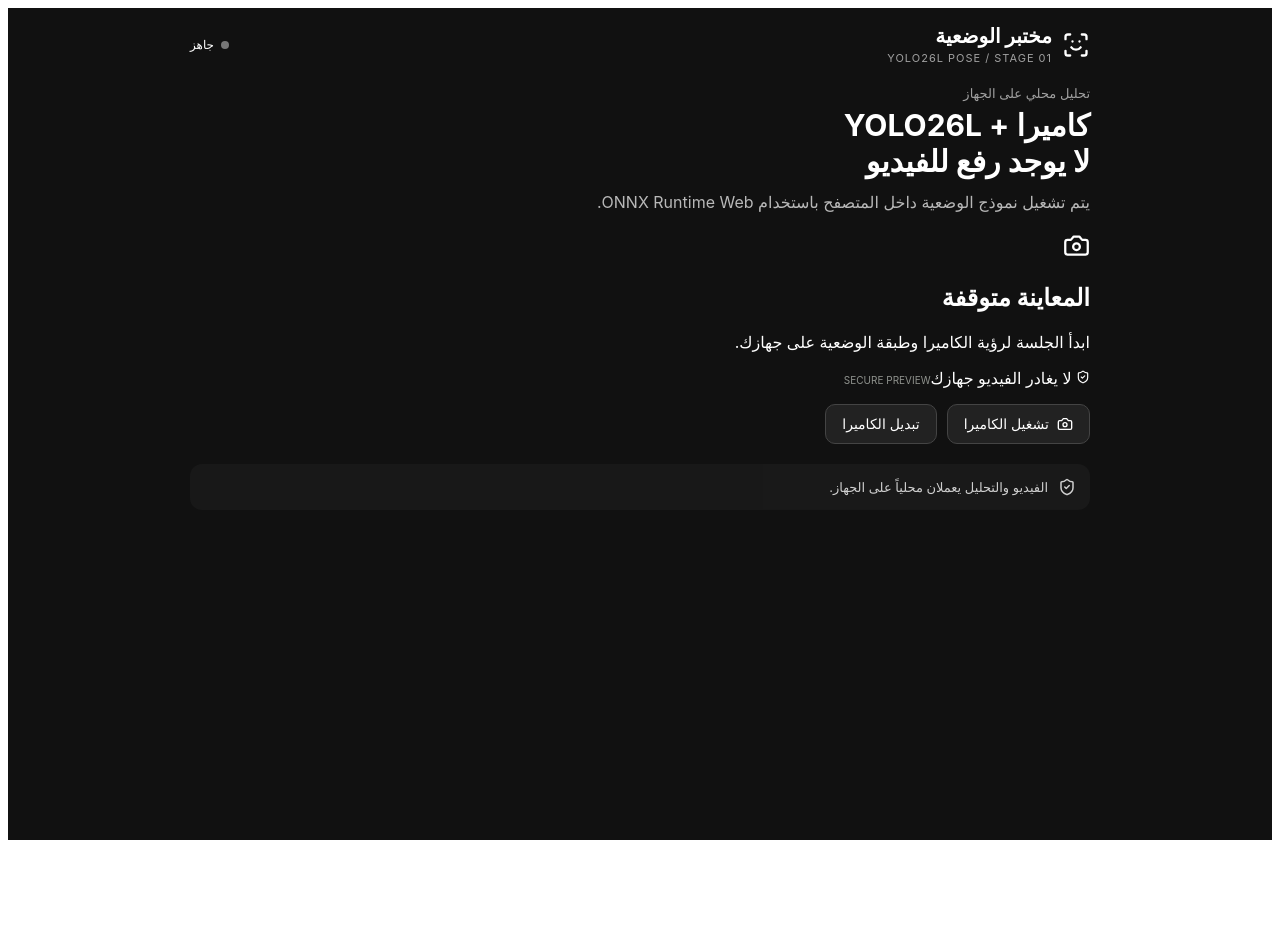
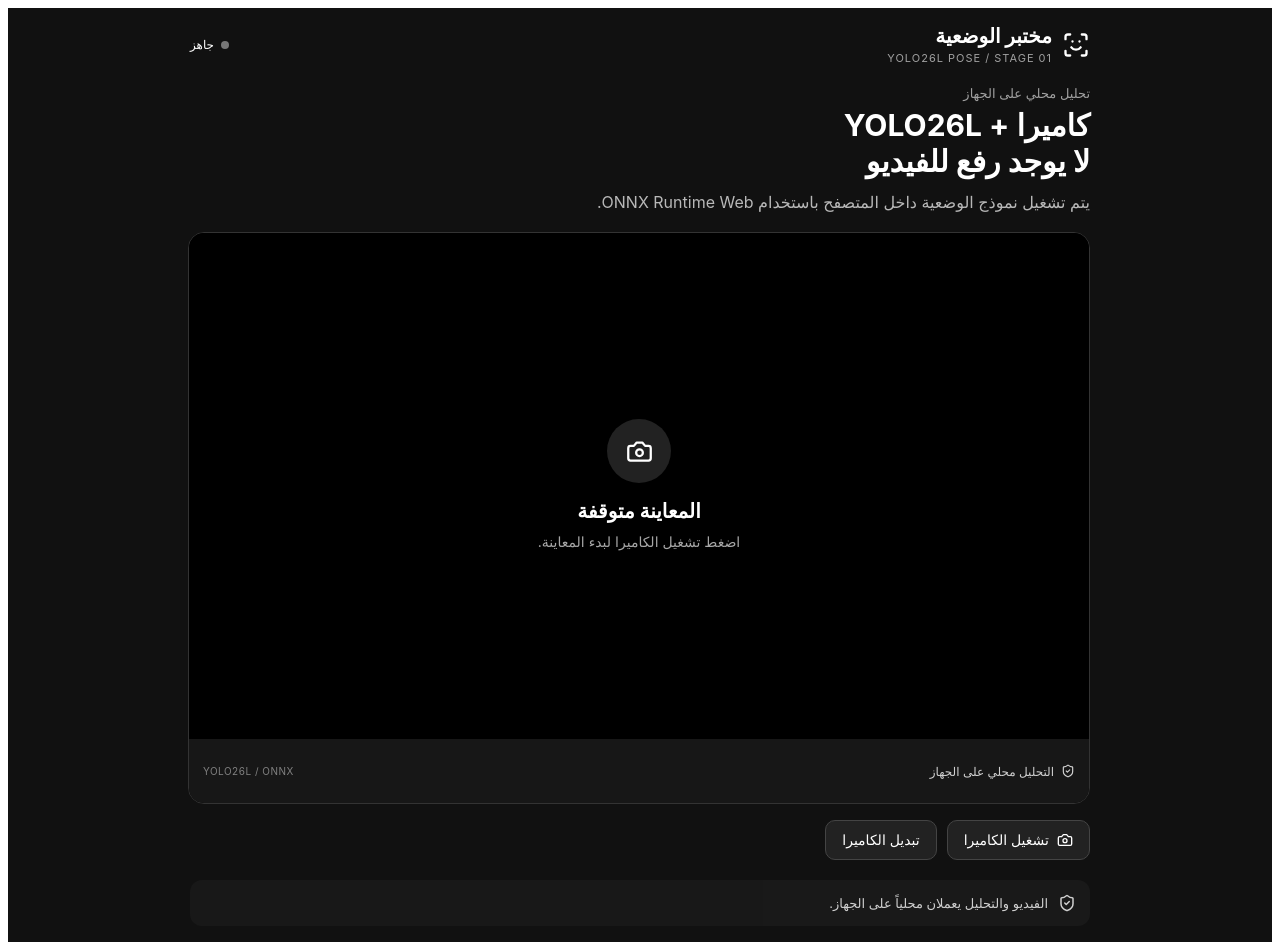
Before and after one commit to qusaialalialsbeeh-art/sallat, a React (Vite) app: page / in a window 1280 px wide. Before the commit the page ends 848 px from the top, so only its background shows below. Built offline with nearby package versions, Linux system fonts and the light colour scheme; the HTML template or start-up script is replaced by a standard one.

Commit message:
CameraView.tsx aktualisieren

```diff
--- a/src/CameraView.tsx
+++ b/src/CameraView.tsx
@@ -1,9 +1,13 @@
-import { AlertTriangle, Camera, RefreshCcw, ShieldCheck } from 'lucide-react';
+import {
+  AlertTriangle,
+  Camera,
+  RefreshCcw,
+  ShieldCheck,
+} from 'lucide-react';
 import type { RefObject } from 'react';
 import { useEffect } from 'react';
-import type { CameraFacing } from '@/lib/camera';
-import { PoseCanvas } from '@/components/PoseCanvas';
-
+import type { CameraFacing } from './camera';
+import { PoseCanvas } from './PoseCanvas';
 type CameraViewProps = {
   videoRef: RefObject<HTMLVideoElement | null>;
   stream: MediaStream | null;
@@ -14,7 +18,6 @@ type CameraViewProps = {
   onRetry: () => void;
   onFrame?: (latency: number) => void;
 };
-
 export function CameraView({
   videoRef,
   stream,
@@ -27,62 +30,250 @@ export function CameraView({
 }: CameraViewProps) {
   useEffect(() => {
     const video = videoRef.current;
-    if (!video || !stream) return;
+    if (!video || !stream) {
+      return;
+    }
     video.srcObject = stream;
     void video.play().catch(() => undefined);
     return () => {
       video.srcObject = null;
     };
   }, [stream, videoRef]);
-
   return (
-    <section className="camera-card fade-up" aria-label="معاينة الكاميرا">
-      <div className="camera-stage">
+    <section
+      style={{
+        width: '100%',
+        borderRadius: 16,
+        overflow: 'hidden',
+        background: '#000',
+        border: '1px solid #333',
+      }}
+      aria-label="معاينة الكاميرا"
+    >
+      <div
+        style={{
+          position: 'relative',
+          width: '100%',
+          aspectRatio: '16 / 9',
+          background: '#000',
+          overflow: 'hidden',
+        }}
+      >
         {stream ? (
           <>
             <video
               ref={videoRef}
-              className={facing === 'user' ? 'mirrored' : ''}
+              style={{
+                width: '100%',
+                height: '100%',
+                objectFit: 'cover',
+                display: 'block',
+                transform:
+                  facing === 'user'
+                    ? 'scaleX(-1)'
+                    : 'none',
+              }}
               autoPlay
               muted
               playsInline
               aria-label="بث الكاميرا المباشر"
-              data-testid="video-camera"
             />
-            <PoseCanvas videoRef={videoRef} active={active} mirrored={facing === 'user'} onFrame={onFrame} />
-            <div className="stage-scrim" />
-            <div className="stage-topline">
-              <span className="stage-label"><span className="status-dot live pulse" /> بث مباشر</span>
-              <span className="stage-label">{facing === 'user' ? 'الأمامية' : 'الخلفية'}</span>
-            </div>
-            <div className="stage-bottomline">
-              <span className="stage-corner" />
-              <span className="mono" style={{ fontSize: 10, opacity: .72 }}>LOCAL / POSE</span>
-              <span className="stage-corner bottom" />
+            <PoseCanvas
+              videoRef={videoRef}
+              active={active}
+              mirrored={facing === 'user'}
+              onFrame={onFrame}
+            />
+            <div
+              style={{
+                position: 'absolute',
+                top: 12,
+                left: 12,
+                right: 12,
+                display: 'flex',
+                justifyContent: 'space-between',
+                alignItems: 'center',
+                pointerEvents: 'none',
+                zIndex: 100,
+              }}
+            >
+              <span
+                style={{
+                  display: 'flex',
+                  alignItems: 'center',
+                  gap: 7,
+                  padding: '7px 10px',
+                  borderRadius: 8,
+                  background: 'rgba(0,0,0,.65)',
+                  color: '#fff',
+                  fontSize: 12,
+                }}
+              >
+                <span
+                  style={{
+                    width: 8,
+                    height: 8,
+                    borderRadius: '50%',
+                    background: '#36d399',
+                  }}
+                />
+                بث مباشر
+              </span>
+              <span
+                style={{
+                  padding: '7px 10px',
+                  borderRadius: 8,
+                  background: 'rgba(0,0,0,.65)',
+                  color: '#fff',
+                  fontSize: 12,
+                }}
+              >
+                {facing === 'user'
+                  ? 'الكاميرا الأمامية'
+                  : 'الكاميرا الخلفية'}
+              </span>
             </div>
           </>
         ) : (
-          <div className="camera-empty">
+          <div
+            style={{
+              position: 'absolute',
+              inset: 0,
+              display: 'flex',
+              alignItems: 'center',
+              justifyContent: 'center',
+              textAlign: 'center',
+              padding: 20,
+              color: '#fff',
+            }}
+          >
             <div>
-              <div className="empty-orb">{loading ? <RefreshCcw className="pulse" size={27} /> : <Camera size={27} />}</div>
-              <h2>{loading ? 'جاري فتح الكاميرا' : 'المعاينة متوقفة'}</h2>
-              <p>{loading ? 'امنح Safari لحظات قليلة لتهيئة البث المحلي.' : 'ابدأ الجلسة لرؤية الكاميرا وطبقة الوضعية على جهازك.'}</p>
+              <div
+                style={{
+                  width: 64,
+                  height: 64,
+                  margin: '0 auto 16px',
+                  borderRadius: '50%',
+                  display: 'flex',
+                  alignItems: 'center',
+                  justifyContent: 'center',
+                  background: '#222',
+                }}
+              >
+                {loading ? (
+                  <RefreshCcw
+                    size={27}
+                    style={{
+                      animation:
+                        'spin 1s linear infinite',
+                    }}
+                  />
+                ) : (
+                  <Camera size={27} />
+                )}
+              </div>
+              <h2
+                style={{
+                  margin: '0 0 8px',
+                  fontSize: 20,
+                }}
+              >
+                {loading
+                  ? 'جاري فتح الكاميرا'
+                  : 'المعاينة متوقفة'}
+              </h2>
+              <p
+                style={{
+                  margin: 0,
+                  opacity: 0.65,
+                  lineHeight: 1.6,
+                  fontSize: 14,
+                }}
+              >
+                {loading
+                  ? 'امنح Safari لحظات قليلة لتهيئة الكاميرا.'
+                  : 'اضغط تشغيل الكاميرا لبدء المعاينة.'}
+              </p>
             </div>
           </div>
         )}
         {error && (
-          <div className="stage-error" role="alert" data-testid="status-camera-error">
-            <AlertTriangle size={17} />
-            <span>{error}</span>
-            <button type="button" onClick={onRetry} className="control-button dark small" data-testid="button-retry-camera">
+          <div
+            role="alert"
+            style={{
+              position: 'absolute',
+              left: 12,
+              right: 12,
+              bottom: 12,
+              zIndex: 200,
+              display: 'flex',
+              alignItems: 'center',
+              gap: 10,
+              padding: 12,
+              borderRadius: 10,
+              background: 'rgba(90,20,20,.95)',
+              color: '#fff',
+              fontSize: 13,
+            }}
+          >
+            <AlertTriangle
+              size={17}
+              style={{ flexShrink: 0 }}
+            />
+            <span style={{ flex: 1 }}>
+              {error}
+            </span>
+            <button
+              type="button"
+              onClick={onRetry}
+              disabled={loading}
+              style={{
+                border: '1px solid rgba(255,255,255,.25)',
+                background: 'rgba(255,255,255,.1)',
+                color: '#fff',
+                borderRadius: 7,
+                padding: '7px 10px',
+                fontSize: 12,
+              }}
+            >
               إعادة المحاولة
             </button>
           </div>
         )}
       </div>
-      <div className="camera-toolbar">
-        <span className="stage-label"><ShieldCheck size={14} /> لا يغادر الفيديو جهازك</span>
-        <span className="mono" style={{ color: 'rgb(236 241 233 / .58)', fontSize: 10 }}>SECURE PREVIEW</span>
+      <div
+        style={{
+          minHeight: 44,
+          padding: '10px 14px',
+          display: 'flex',
+          alignItems: 'center',
+          justifyContent: 'space-between',
+          gap: 10,
+          background: '#171717',
+          color: '#fff',
+          fontSize: 12,
+        }}
+      >
+        <span
+          style={{
+            display: 'flex',
+            alignItems: 'center',
+            gap: 7,
+            opacity: 0.8,
+          }}
+        >
+          <ShieldCheck size={14} />
+          التحليل محلي على الجهاز
+        </span>
+        <span
+          style={{
+            opacity: 0.45,
+            fontSize: 10,
+            letterSpacing: 0.5,
+          }}
+        >
+          YOLO26L / ONNX
+        </span>
       </div>
     </section>
   );
```
